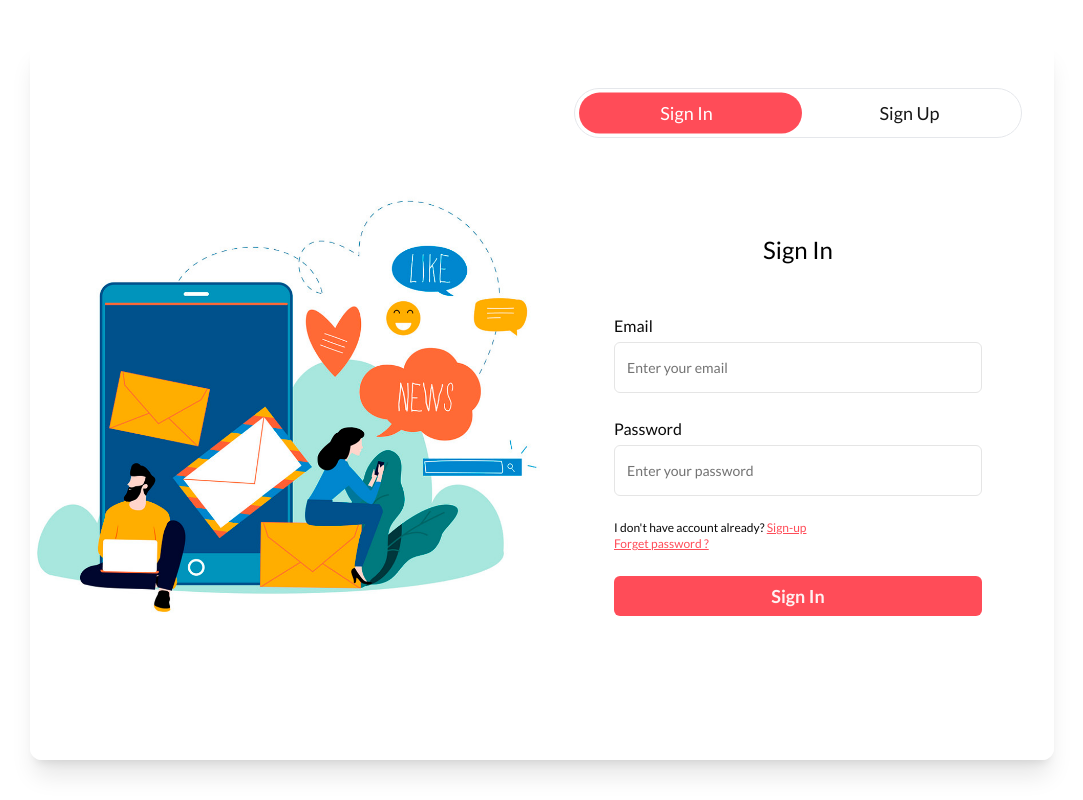
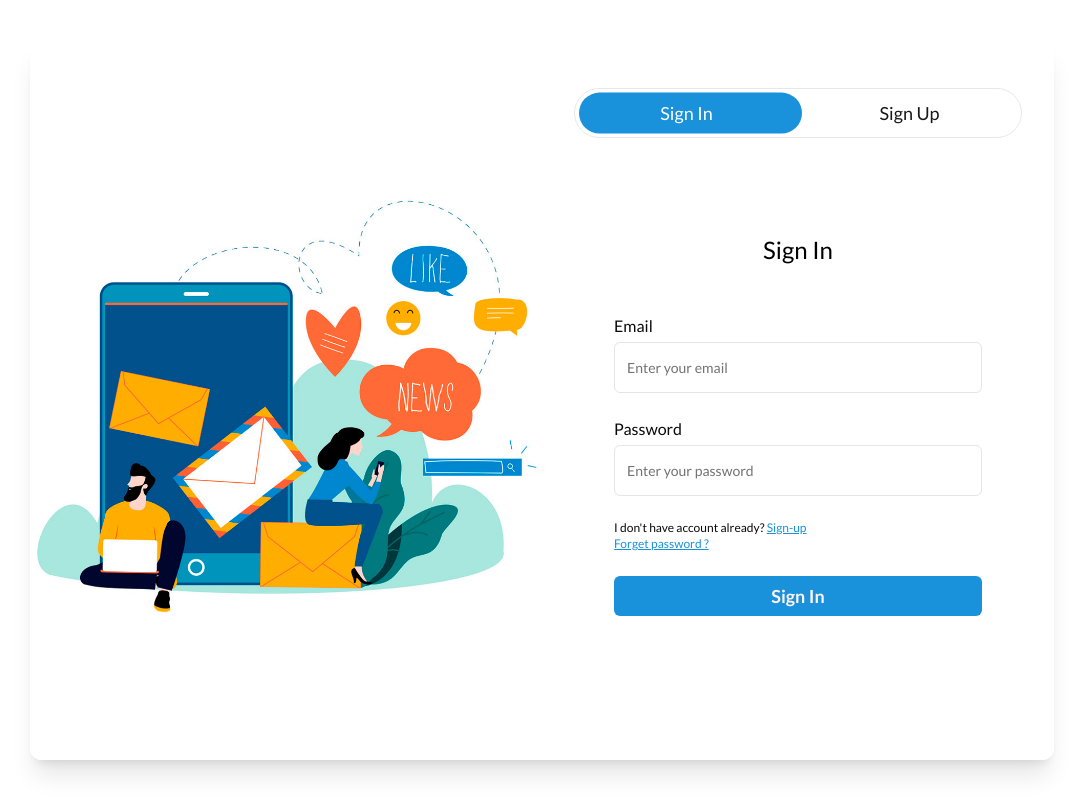
Before and after one commit to codesofC/chat-app, a React (Vite) app: page /login in a window 1280 px wide. Shown: the whole page, without its empty margins (98-1181 px from the left). Built offline with nearby package versions, Linux system fonts and the light colour scheme; no server answers.

Commit message:
Chat-friendly 1.0.3

```diff
--- a/src/components/Home.tsx
+++ b/src/components/Home.tsx
@@ -13,10 +13,9 @@ const Home = () => {
   const { setSessionId, isLoading } = useGlobalContext();
   const navigate = useNavigate();
 
-
   useEffect(() => {
-    const getIfIsSession = async () => {
-      await onAuthStateChanged(auth, (userCredencial) => {
+    const getIfIsSession = () => {
+       onAuthStateChanged(auth, (userCredencial) => {
         if (userCredencial) {
           setSessionId(userCredencial.uid);
         } else {
@@ -27,25 +26,23 @@ const Home = () => {
     getIfIsSession();
   }, [setSessionId, navigate]);
 
-  if(isLoading){
+  if (isLoading) {
     return (
       <div className="w-screen h-screen absolute top-0 left-0 z-50 bg-white flex flex-col gap-4 items-center justify-center">
         <div className="custom-loader"></div>
         <div>Loading...</div>
       </div>
-    )
+    );
   }
 
   return (
-    <ChatContext>
-      <Card className="relative w-full h-full flex rounded-none overflow-hidden border-none">
-        <List
-        />
-        <Chat />
-        <Details
-        />
-      </Card>
-    </ChatContext>
+      <ChatContext>
+        <Card className="relative w-full h-full flex rounded-none overflow-hidden border-none">
+          <List />
+          <Chat />
+          <Details />
+        </Card>
+      </ChatContext>
   );
 };
 
--- a/src/components/chat/index.tsx
+++ b/src/components/chat/index.tsx
@@ -9,7 +9,7 @@ const Chat = () => {
   const { currentReceiver } = useChatContext()
 
   return currentReceiver?.receiverData ?(
-    <div className="relative w-full sm:w-4/5 md:w-1/2 bg-foreground flex flex-col min-h-full overflow-hidden">
+    <div className="relative w-full sm:w-3/5 md:w-3/4 lg:w-1/2 bg-foreground flex flex-col min-h-full overflow-hidden">
         <HearderChat />
         <ChatContent />
         <FooterChat />
--- a/src/components/list/AddNewChat.tsx
+++ b/src/components/list/AddNewChat.tsx
@@ -6,30 +6,29 @@ import { useState } from "react";
 import { createNewChat, getUsersToAdd } from "@/lib/Firebase";
 import { UserProps } from "@/types";
 import { useGlobalContext } from "@/context/useGlobalContext";
+import MyAvatar from "../MyAvatar";
 
 const AddNewChat = () => {
+  const [usersFounded, setUsersFounded] = useState<UserProps[]>([]);
+  const [open, setOpen] = useState(false);
 
-  const [usersFounded, setUsersFounded] = useState<UserProps []>([])
-  const [open, setOpen] = useState(false)
-
-  const { user } = useGlobalContext()
+  const { user } = useGlobalContext();
 
   const handleSearch = async (username: string) => {
-    const founded = await getUsersToAdd(username, user?.username || "")
+    const founded = await getUsersToAdd(username, user?.username || "");
 
-    if(founded){
-      setUsersFounded(founded)
+    if (founded) {
+      setUsersFounded(founded);
     }
-  }
+  };
 
   const addChat = async (receverUid: string) => {
-
-    if(user){
-      await createNewChat(user?.uid, receverUid)
+    if (user) {
+      await createNewChat(user?.uid, receverUid);
     }
-    setOpen(false)
-    setUsersFounded([])
-  }
+    setOpen(false);
+    setUsersFounded([]);
+  };
 
   return (
     <Dialog open={open} onOpenChange={setOpen}>
@@ -45,20 +44,29 @@ const AddNewChat = () => {
               id="username"
               placeholder="Username"
               className="w-full text-secondary-foreground"
-                onChange={e => handleSearch(e.target.value)}
+              onChange={(e) => handleSearch(e.target.value)}
             />
           </div>
           <div className="flex flex-col gap-2 text-secondary-foreground">
             <h3 className="text-sm font-bold"> Users found: </h3>
             <div>
               {usersFounded.length > 0 ? (
-                usersFounded.map(user => (
+                usersFounded.map((user) => (
                   <div
                     key={user.uid}
-                    className="w-full flex items-center justify-between border-y py-2"
+                    className="w-full flex items-center justify-between border-b py-2"
                   >
+                    <div className="flex items-center gap-2">
+                      <MyAvatar
+                        avatarUrl={user.avatar}
+                        email={user.email}
+                        avatarStyles="w-10 h-10"
+                      />
                       <span className="font-semibold"> {user.username} </span>
-                    <Button type="submit" onClick={() => addChat(user.uid)} >Add</Button>
+                    </div>
+                    <Button type="submit" onClick={() => addChat(user.uid)}>
+                      Start
+                    </Button>
                   </div>
                 ))
               ) : (
--- a/src/components/list/index.tsx
+++ b/src/components/list/index.tsx
@@ -8,7 +8,7 @@ const List = () => {
   const {showChatList, currentReceiver} = useChatContext()
 
   return (
-    <div className={`absolute sm:relative ${!currentReceiver ? 'flex z-20 ' : (showChatList ? 'flex z-20' : 'hidden sm:flex')} flex-col w-full sm:w-1/5 md:w-1/4 h-full bg-background`}>
+    <div className={`absolute sm:relative ${!currentReceiver ? 'flex z-20 ' : (showChatList ? 'flex z-20' : 'hidden sm:flex')} flex-col w-full sm:w-2/5 md:w-1/4 h-full bg-background`}>
       <UserInfos />
       <ChatList />
     </div>
--- a/src/components/login/SignIn.tsx
+++ b/src/components/login/SignIn.tsx
@@ -4,7 +4,6 @@ import { Card } from "../ui/card";
 import { Input } from "../ui/input";
 import { FieldValues, useForm } from "react-hook-form";
 import { signIn } from "@/lib/Firebase";
-import { useGlobalContext } from "@/context/useGlobalContext";
 import { useNavigate } from "react-router-dom";
 import { useState } from "react";
 
@@ -14,14 +13,12 @@ const SignIn = ({ setHandleSign }: LoginProps) => {
 
   const [errorConnection, setErrorConnection] = useState("")
 
-  const {setSessionId} = useGlobalContext()
   const navigate = useNavigate()
 
   const submitData = async (data: FieldValues) => {
     await signIn(data.email, data.password)
     .then(userId => {
       if(userId){
-        setSessionId(userId)
         navigate("/")
       }
     })
--- a/src/components/login/SignUp.tsx
+++ b/src/components/login/SignUp.tsx
@@ -4,7 +4,6 @@ import { Card } from "../ui/card";
 import { Input } from "../ui/input";
 import { FieldValues, useForm } from "react-hook-form";
 import { addUser, signup, uploadFiles } from "@/lib/Firebase";
-import { useGlobalContext } from "@/context/useGlobalContext";
 import { useNavigate } from "react-router-dom";
 import { ChangeEvent, useState } from "react";
 
@@ -19,7 +18,6 @@ const SignUp = ({ setHandleSign }: LoginProps) => {
   const [avatar, setAvatar] = useState<File | null>(null);
   const [errorConnection, setErrorConnection] = useState("")
 
-  const { setSessionId } = useGlobalContext();
 
   const navigate = useNavigate();
 
@@ -50,7 +48,6 @@ const SignUp = ({ setHandleSign }: LoginProps) => {
             blocked: [],
           })
             .then(() => {
-              setSessionId(userId);
               navigate("/");
             })
             .catch((error) => {
--- a/src/index.css
+++ b/src/index.css
@@ -16,7 +16,7 @@
     --card-foreground: 0 0% 3.9%;
     --border: 0 0% 89.8%;
     --input: 0 0% 89.8%;
-    --primary: 356 100% 65%;
+    --primary: 203 79% 48%;
     --primary-foreground: 0 85.7% 97.3%;
     --secondary: 0 0% 96.1%;
     --secondary-foreground: 0 0% 9%;
@@ -26,28 +26,6 @@
     --destructive-foreground: 0 0% 98%;
     --ring: 0 72.2% 50.6%;
     --radius: 0.5rem;
-  }
-
-  .dark {
-    --background: 0 0% 3.9%;
-    --foreground: 0 0% 98%;
-    --muted: 0 0% 14.9%;
-    --muted-foreground: 0 0% 63.9%;
-    --popover: 0 0% 3.9%;
-    --popover-foreground: 0 0% 98%;
-    --card: 0 0% 3.9%;
-    --card-foreground: 0 0% 98%;
-    --border: 0 0% 14.9%;
-    --input: 0 0% 14.9%;
-    --primary: 0 72.2% 50.6%;
-    --primary-foreground: 0 85.7% 97.3%;
-    --secondary: 0 0% 14.9%;
-    --secondary-foreground: 0 0% 98%;
-    --accent: 0 0% 14.9%;
-    --accent-foreground: 0 0% 98%;
-    --destructive: 0 62.8% 30.6%;
-    --destructive-foreground: 0 0% 98%;
-    --ring: 0 72.2% 50.6%;
   }
 }
 
```
Also changed, not shown: public/assets/login1.png (added), 1 other file (tests, documents, lock files or other folders). Lines whose indentation alone changed are shown as unchanged.
